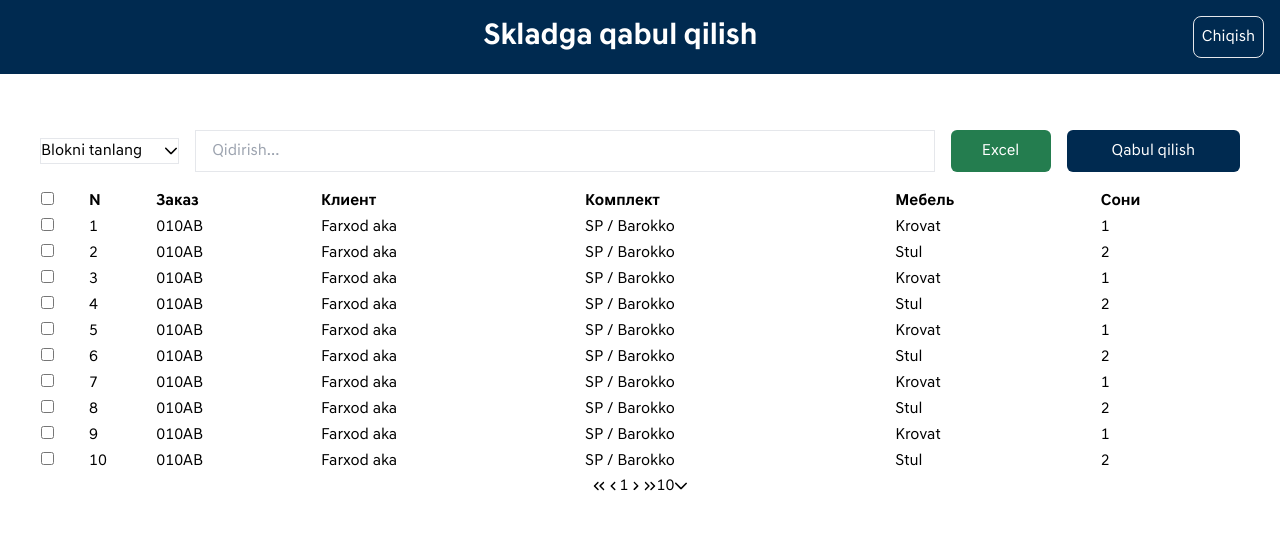
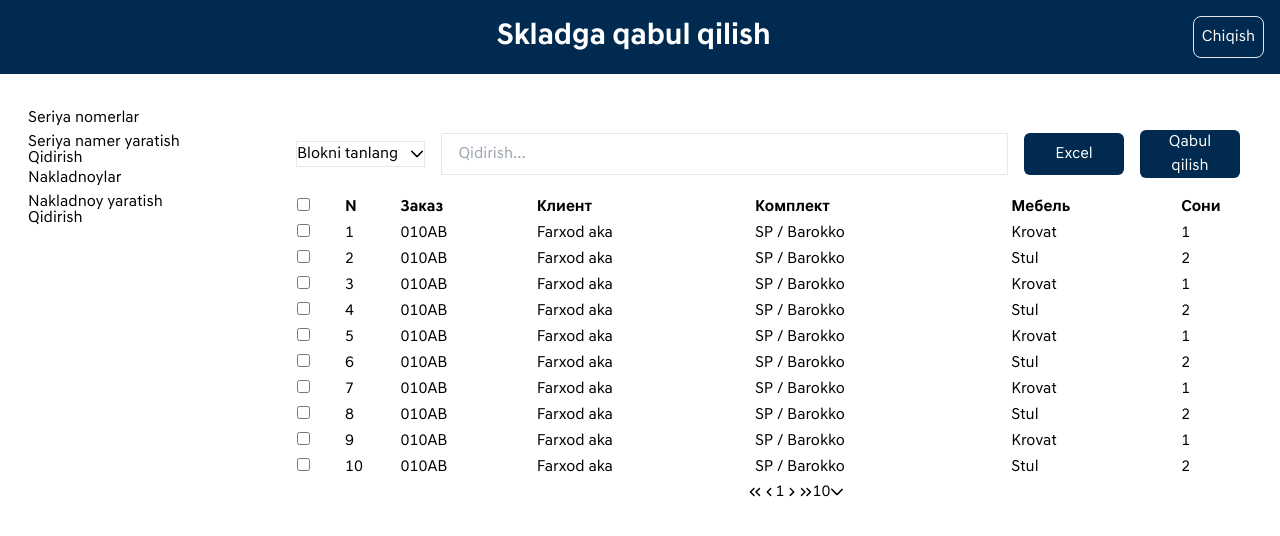
Before and after one commit to saidakbar99/km-sklad, a React (Create React App) app: page /recieve in a window 1280 px wide. Shown: the top 536 px of the page. Built offline with nearby package versions, Linux system fonts and the light colour scheme; no server answers.

Commit message:
added choose login and menu

```diff
--- a/src/components/MainLayout.jsx
+++ b/src/components/MainLayout.jsx
@@ -1,48 +1,83 @@
-import React, { useState } from "react";
-import { useNavigate } from "react-router-dom";
-import { Sidebar } from 'primereact/sidebar';
-import { Menu } from 'primereact/menu';
-import { Button } from 'primereact/button';
+import React, {useRef, useState} from "react";
+import {useNavigate} from "react-router-dom";
+import {Sidebar} from "primereact/sidebar";
+import {Menu} from "primereact/menu";
+import {Button} from "primereact/button";
+import {Toast} from "primereact/toast";
 
 const MainLayout = ({children, header}) => {
 	const navigate = useNavigate();
 	const [visibleSidebar, setVisibleSidebar] = useState(false);
+	const toast2 = useRef(null);
 
 	const handleLogout = () => {
-    localStorage.removeItem('token');
-    navigate('/login');
+		localStorage.removeItem("token");
+		navigate("/login");
 	};
 
 	const menuItems = [
 		{
-      label: 'Skladga qabul qilish',
-      icon: 'pi pi-warehouse',
-      command: () => navigate('/recieve'),
-      roles: ['warehouse']
+			label: "Skladga qabul qilish",
+			icon: "pi pi-warehouse",
+			command: () => navigate("/recieve"),
+			roles: ["warehouse"],
 		},
 		{
-      label: 'Sklad ostatok',
-      icon: 'pi pi-receipt',
-      command: () => navigate('/balance'),
-      roles: ['warehouse']
+			label: "Sklad ostatok",
+			icon: "pi pi-receipt",
+			command: () => navigate("/balance"),
+			roles: ["warehouse"],
 		},
 		{
-      label: 'Отгрузка',
-      icon: 'pi pi-truck',
-      command: () => navigate('/release'),
-      roles: ['security']
+			label: "Отгрузка",
+			icon: "pi pi-truck",
+			command: () => navigate("/release"),
+			roles: ["security"],
 		},
 		{
-      label: 'Seriya nomerlar',
-      icon: 'pi pi-barcode',
-      command: () => navigate('/generated'),
-      roles: ['warehouse']
+			label: "Seriya nomerlar",
+			icon: "pi pi-barcode",
+			command: () => navigate("/generated"),
+			roles: ["warehouse"],
 		},
 		{
-      label: 'Seriya nomer yaratish',
-      icon: 'pi pi-plus-circle',
-      command: () => navigate('/generation'),
-      roles: ['warehouse']
+			label: "Seriya nomer yaratish",
+			icon: "pi pi-plus-circle",
+			command: () => navigate("/generation"),
+			roles: ["warehouse"],
+		},
+	];
+
+	const items = [
+		{
+			label: "Seriya nomerlar",
+			items: [
+				{
+					label: "Seriya namer yaratish",
+					icon: "pi pi-plus",
+					command: () => navigate(`/generation`),
+				},
+				{
+					label: "Qidirish",
+					icon: "pi pi-search",
+					command: () => navigate(`/generated`),
+				},
+			],
+		},
+		{
+			label: "Nakladnoylar",
+			items: [
+				{
+					label: "Nakladnoy yaratish",
+					icon: "pi pi-plus",
+					command: () => navigate(`/invoice-creation`),
+				},
+				{
+					label: "Qidirish",
+					icon: "pi pi-search",
+					command: () => navigate(`/invoice`),
+				},
+			],
 		},
 	];
 
@@ -51,23 +86,19 @@ const MainLayout = ({children, header}) => {
 
 	return (
 		<div className="font-hyundai">
-      <div className="flex bg-blue text-white p-4 text-center items-center">
+			<div className="flex items-center p-4 text-center text-white bg-blue">
 				<Button
 					icon="pi pi-bars"
-          className="ml-4 p-2 text-white"
+					className="p-2 ml-4 text-white"
 					onClick={() => setVisibleSidebar(true)}
 				/>
-        <h1 className="w-full text-3xl font-bold">
-          {header}
-        </h1>
-        <button onClick={handleLogout} className="border rounded-lg p-2">Chiqish</button>
-
+				<h1 className="w-full text-3xl font-bold">{header}</h1>
+				<button onClick={handleLogout} className="p-2 border rounded-lg">
+					Chiqish
+				</button>
 			</div>
 
-      <Sidebar
-        visible={visibleSidebar}
-        onHide={() => setVisibleSidebar(false)}
-      >
+			<Sidebar visible={visibleSidebar} onHide={() => setVisibleSidebar(false)}>
 				<Menu
 					// model={filteredMenuItems}
 					model={menuItems}
@@ -75,11 +106,14 @@ const MainLayout = ({children, header}) => {
 				/>
 			</Sidebar>
 
-      <div className="px-4 pt-8">
+			<div className="flex items-start justify-between gap-4 px-4 pt-8 max-[900px]:gap-2">
+				<div className="flex pl-3 rounded-md card justify-content-center max-md:hidden min-w-[15em] max-[900px]:min-w-[13em]">
+					<Toast ref={toast2} />
+					<Menu className="w-full max-[900px]:text-[0.9em]" model={items} />
+				</div>
 				{children}
 			</div>
 		</div>
-
 	);
 };
 
--- a/src/components/ProtectedRoute.jsx
+++ b/src/components/ProtectedRoute.jsx
@@ -1,4 +1,4 @@
-import { Navigate } from 'react-router-dom';
+import {Navigate} from "react-router-dom";
 
 export const roleRedirects = {
 	warehouse: "/balance",
@@ -7,10 +7,11 @@ export const roleRedirects = {
 
 export const DefaultRedirect = () => {
 	const userRole = localStorage.getItem("role");
+	return;
 	return <Navigate to={roleRedirects[userRole] || "/login"} replace />;
 };
 
-const ProtectedRoute = ({ children, allowedRoles }) => {
+const ProtectedRoute = ({children, allowedRoles}) => {
 	// const token = localStorage.getItem('token');
 	// const userRole = localStorage.getItem('role');
 	// const location = useLocation();
--- a/src/index.css
+++ b/src/index.css
@@ -38,3 +38,24 @@
 .selected-row {
 	background-color: #f0f8ff !important;
 }
+
+.p-button {
+	width: 2.85em;
+	background-color: #002a50;
+	color: white;
+}
+
+.p-button:hover {
+	opacity: 0.9;
+}
+
+.p-menu .p-submenu-header {
+	padding: 0;
+	margin-bottom: 0.25em;
+}
+
+@media (max-width: 900px) {
+	.p-menu .p-menuitem > .p-menuitem-content .p-menuitem-link {
+		padding: 0.5em 0.8em;
+	}
+}
--- a/src/pages/GeneratedSerialsPage.jsx
+++ b/src/pages/GeneratedSerialsPage.jsx
@@ -1,4 +1,4 @@
-import {useState, useEffect} from "react";
+import {useState, useEffect, useRef} from "react";
 import {GeneratedSerial} from "../components/GeneratedSerial";
 import {connectQZTray, getPrinters} from "../utils/qzHelper";
 import MainLayout from "../components/MainLayout";
@@ -31,6 +31,7 @@ const GeneratedSerialsPage = () => {
 			const response = await axios.get(
 				`${process.env.REACT_APP_BASE_URL}/api/serials`
 			);
+			console.log(response);
 			setSerials(response.data.serials.reverse());
 		};
 
@@ -47,8 +48,8 @@ const GeneratedSerialsPage = () => {
 
 	return (
 		<MainLayout header="Yaratilgan seriya nomerlar">
-			<div className="max-w-[1140px] mx-auto">
-				<div className="flex items-center justify-between mb-6">
+			<div className="max-w-full min-w-[1000px] max-xl:min-w-[70%] max-md:w-full">
+				<div className="flex items-center justify-between mb-6 max-lg:w-full">
 					<div>
 						<h2 className="text-lg font-bold">Printerni tanlash</h2>
 						<select
--- a/src/pages/RecieveFurniturePage.jsx
+++ b/src/pages/RecieveFurniturePage.jsx
@@ -1,10 +1,10 @@
-import { useState } from "react";
+import {useState} from "react";
 import MainLayout from "../components/MainLayout";
-import { DataTable } from "primereact/datatable";
-import { Column } from "primereact/column";
-import { Dropdown } from "primereact/dropdown";
-import { Button } from "primereact/button";
-import { InputText } from "primereact/inputtext";
+import {DataTable} from "primereact/datatable";
+import {Column} from "primereact/column";
+import {Dropdown} from "primereact/dropdown";
+import {Button} from "primereact/button";
+import {InputText} from "primereact/inputtext";
 import ExportButton from "../components/ExcelButton";
 
 const RecieveFurniturePage = () => {
@@ -13,21 +13,21 @@ const RecieveFurniturePage = () => {
 	const [searchText, setSearchText] = useState("");
 
 	const options = [
-    { label: "Tanlanmagan", value: "" },
-    { label: "A1-blok", value: "a1" },
-    { label: "A2-blok", value: "a2" },
-    { label: "B1-blok", value: "b1" },
-    { label: "B2-blok", value: "b2" },
-    { label: "C1-blok", value: "c1" },
-    { label: "C2-blok", value: "c2" },
+		{label: "Tanlanmagan", value: ""},
+		{label: "A1-blok", value: "a1"},
+		{label: "A2-blok", value: "a2"},
+		{label: "B1-blok", value: "b1"},
+		{label: "B2-blok", value: "b2"},
+		{label: "C1-blok", value: "c1"},
+		{label: "C2-blok", value: "c2"},
 	];
 
-  const data = Array.from({ length: 10 }, (_, i) => ({
+	const data = Array.from({length: 10}, (_, i) => ({
 		id: i + 1,
-    clientId: '010AB',
-    clientName: 'Farxod aka',
-    bundle: 'SP / Barokko',
-    furniture: i % 2 === 0 ? 'Krovat' : 'Stul',
+		clientId: "010AB",
+		clientName: "Farxod aka",
+		bundle: "SP / Barokko",
+		furniture: i % 2 === 0 ? "Krovat" : "Stul",
 		quantity: i % 2 === 0 ? 1 : 2,
 		// date: new Date().toLocaleDateString(),
 	}));
@@ -37,17 +37,17 @@ const RecieveFurniturePage = () => {
 	};
 
 	const handleRecieve = () => {
-    console.log('>>>recieved', selectedItems)
-  }
+		console.log(">>>recieved", selectedItems);
+	};
 
 	const filteredData = data.filter((item) =>
 		item.clientId.toLowerCase().includes(searchText.toLowerCase())
 	);
 
 	return (
-    <MainLayout header='Skladga qabul qilish'>
-      <div className="p-6">
-        <div className="flex justify-between mb-4">
+		<MainLayout header="Skladga qabul qilish">
+			<div className="w-full p-6 overflow-x-auto">
+				<div className="flex justify-between min-w-full mb-4">
 					<div className="flex items-center w-full">
 						<Dropdown
 							value={filter}
@@ -60,9 +60,9 @@ const RecieveFurniturePage = () => {
 							value={searchText}
 							onChange={(e) => setSearchText(e.target.value)}
 							placeholder="Qidirish..."
-              className="px-4 py-2 border w-full mx-4"
+							className="w-full px-4 py-2 mx-4 border"
 						/>
-            <ExportButton data={filteredData} fileName='Склад Кабул' />
+						<ExportButton data={filteredData} fileName="Склад Кабул" />
 					</div>
 					<Button
 						label="Qabul qilish"
@@ -70,17 +70,17 @@ const RecieveFurniturePage = () => {
 						onClick={handleRecieve}
 					/>
 				</div>
-
+				<div className="overflow-x-auto">
 					<DataTable
 						value={filteredData}
 						selection={selectedItems}
 						onSelectionChange={onSelectionChange}
 						selectionMode="multiple"
+            className="min-w-[1000px]"
 						paginator
 						rows={10}
-          rowsPerPageOptions={[10, 25, 50, 100]}
-        >
-          <Column selectionMode="multiple" headerStyle={{ width: "3rem" }} />
+						rowsPerPageOptions={[10, 25, 50, 100]}>
+						<Column selectionMode="multiple" headerStyle={{width: "3rem"}} />
 						<Column field="id" header="N" />
 						<Column field="clientId" header="Заказ" />
 						<Column field="clientName" header="Клиент" />
@@ -90,6 +90,7 @@ const RecieveFurniturePage = () => {
 						{/* <Column field="date" header="Сана" /> */}
 					</DataTable>
 				</div>
+			</div>
 		</MainLayout>
 	);
 };
--- a/src/pages/SerialGenerationPage.jsx
+++ b/src/pages/SerialGenerationPage.jsx
@@ -1,4 +1,4 @@
-import {useState, useEffect} from "react";
+import {useState, useEffect, useRef} from "react";
 import axios from "axios";
 import MainLayout from "../components/MainLayout";
 import {Dropdown} from "primereact/dropdown";
@@ -341,7 +341,10 @@ const SerialGenerationPage = () => {
 									value={storeAmount}
 									onChange={(e) => setStoreAmount(e.value)}
 									className="px-4 py-3 mr-2 w-fit"
-									style={{border: "1px solid #ced4da", borderRadius: "0.5rem"}}
+									style={{
+										border: "1px solid #ced4da",
+										borderRadius: "0.5rem",
+									}}
 								/>
 							</div>
 
```
Also changed, not shown: src/App.js (+8 -8 lines), src/components/LoginPage.jsx (+46 -32 lines), src/pages/RealeseFurniturePage.jsx (+30 -30 lines), src/pages/StorageBalancePage.jsx (+11 -9 lines). Lines whose indentation alone changed are shown as unchanged.
